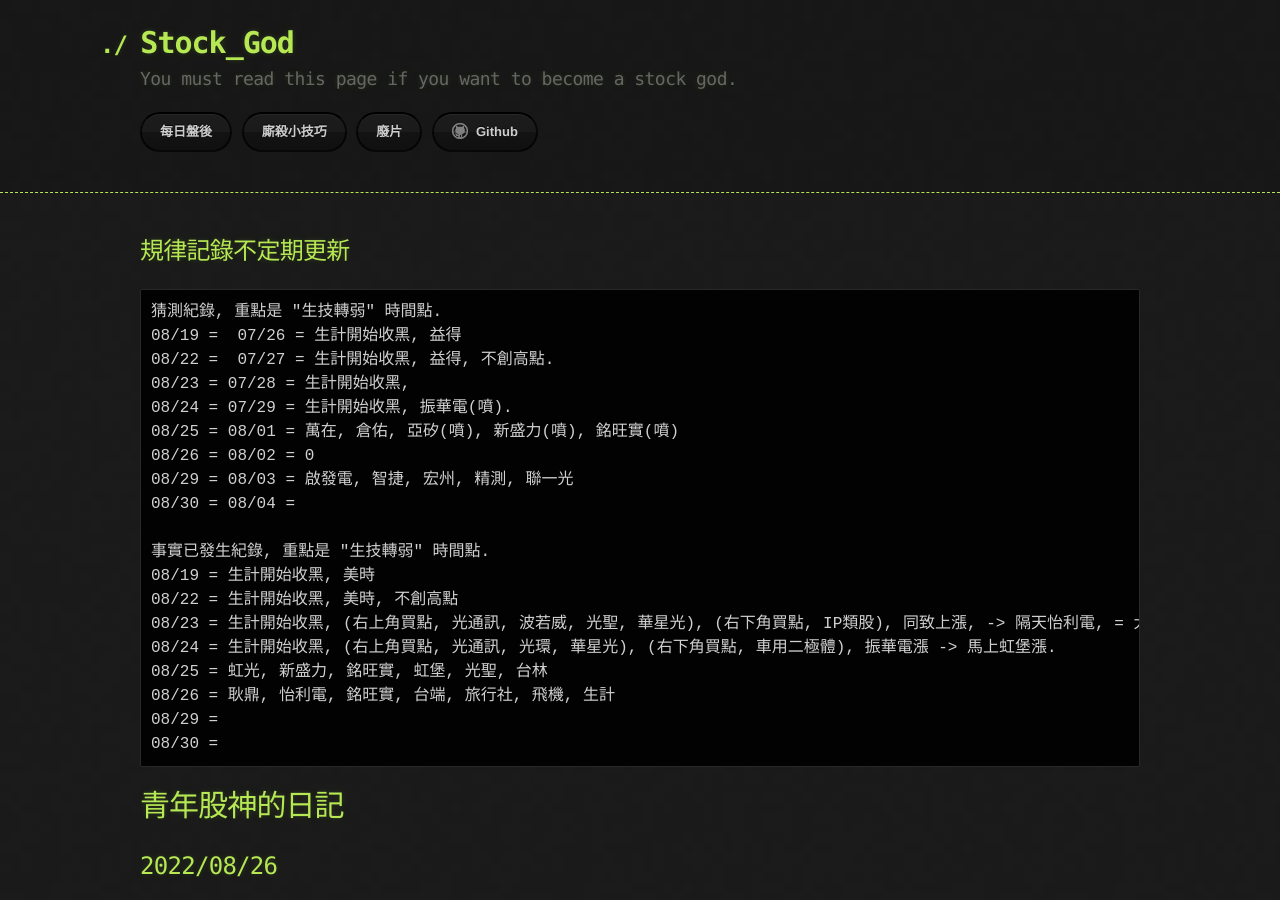
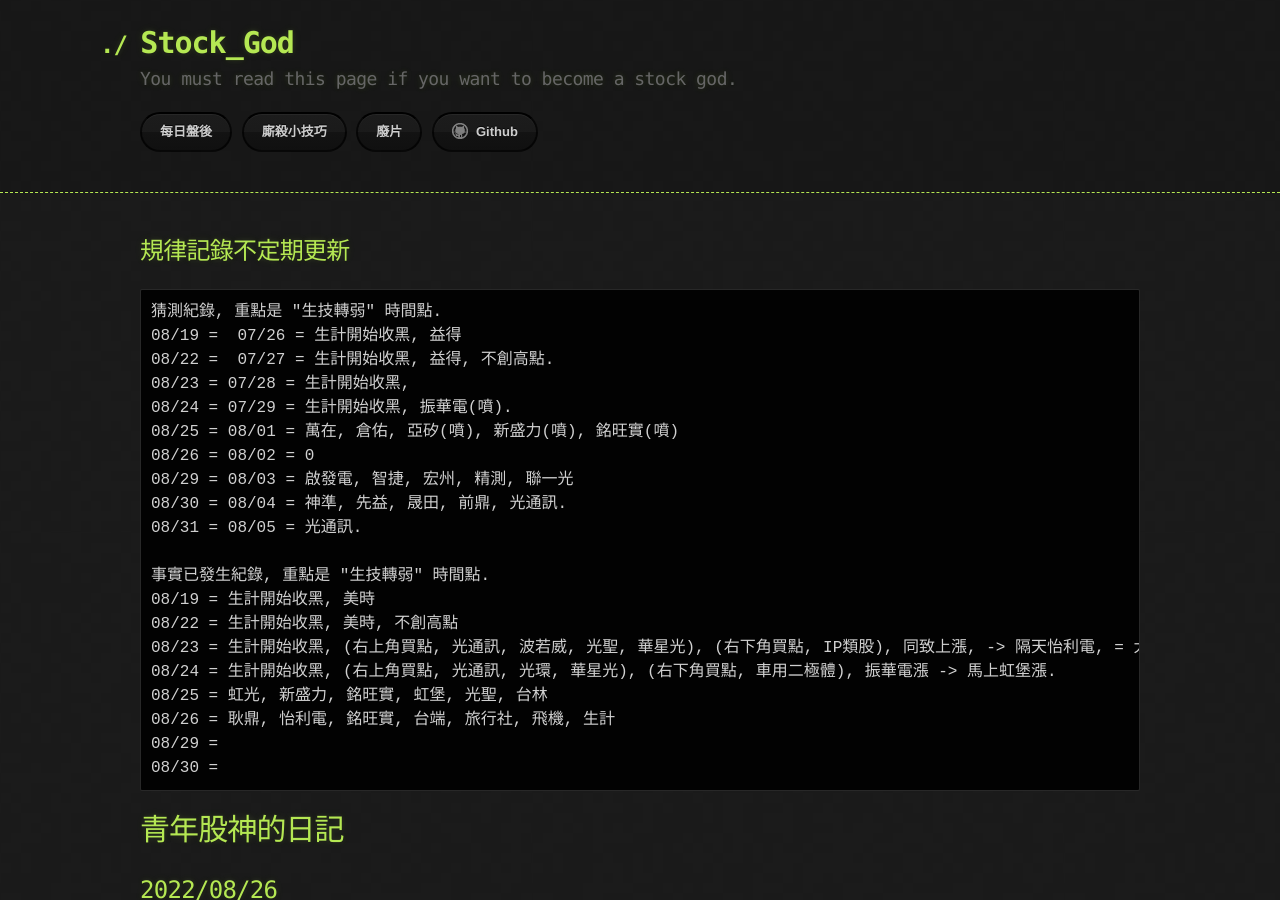
Before and after one commit to lepg5487/Stock_God, a Jekyll site: the page built from index.md, in a window 1280 px wide and 900 px high. Built offline with Jekyll 4.4.1, drawn with Linux system fonts in a browser that asks for light colours; our own code applies the rules of GitHub Pages for plain Markdown files.

Commit message:
Update index.md

```diff
--- a/index.md
+++ b/index.md
@@ -12,7 +12,8 @@ layout: testlayouts
 08/25 = 08/01 = 萬在, 倉佑, 亞矽(噴), 新盛力(噴), 銘旺實(噴)
 08/26 = 08/02 = 0
 08/29 = 08/03 = 啟發電, 智捷, 宏州, 精測, 聯一光
-08/30 = 08/04 =
+08/30 = 08/04 = 神準, 先益, 晟田, 前鼎, 光通訊.
+08/31 = 08/05 = 光通訊.
 
 事實已發生紀錄, 重點是 "生技轉弱" 時間點.
 08/19 = 生計開始收黑, 美時
```
